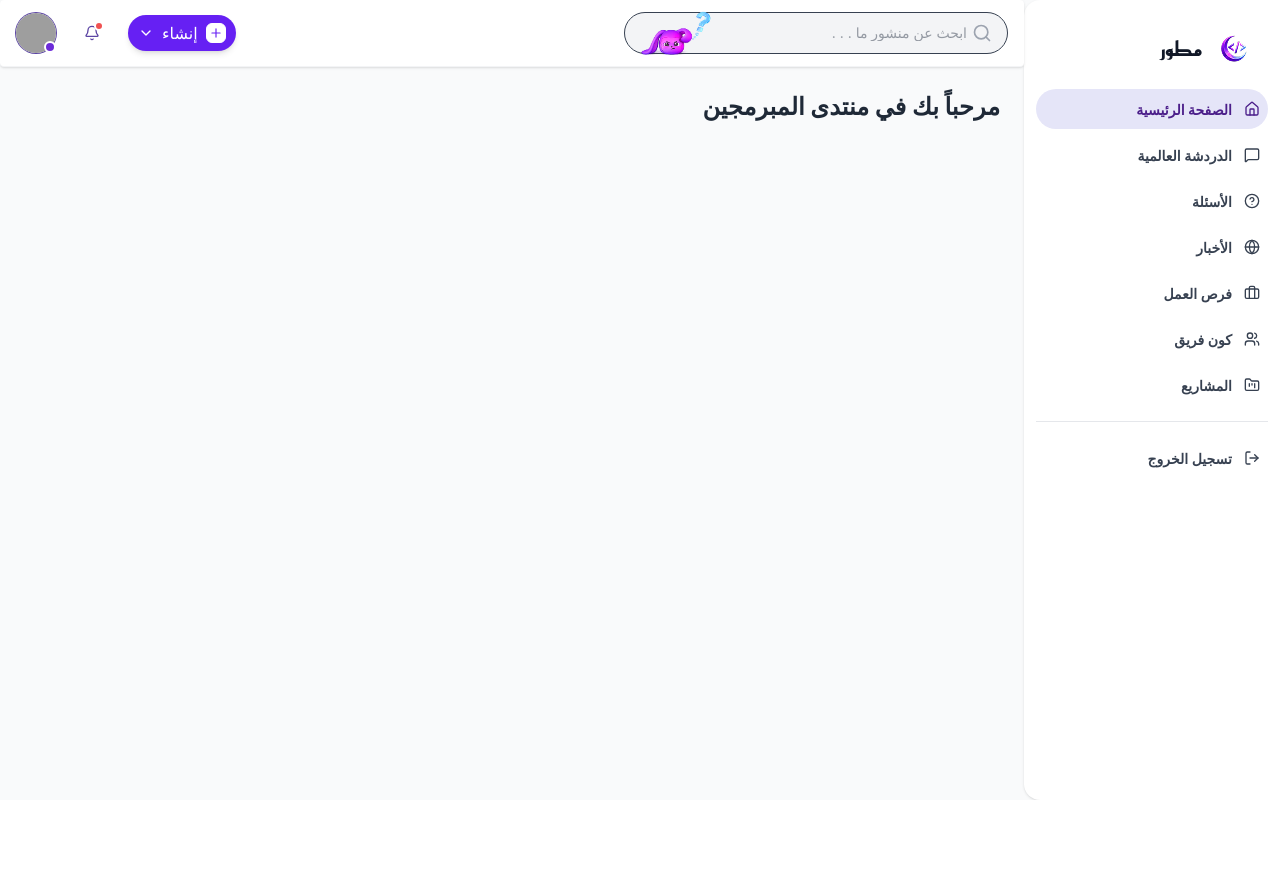
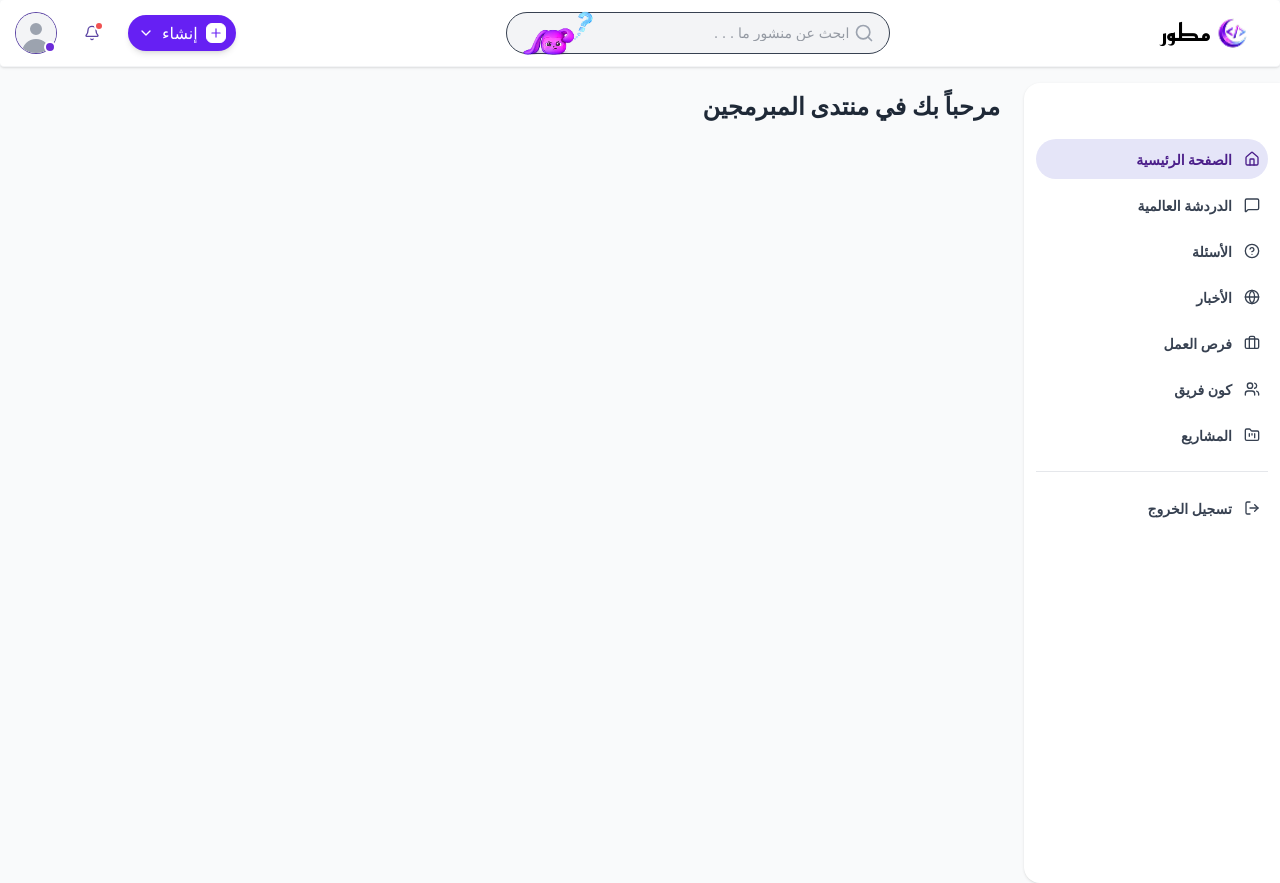
Before and after one commit to FatimaAlajily/motawwir-client, a React (Vite) app: page /dashbord in a window 1280 px wide. Before the commit the page ends 800 px from the top, so only its background shows below. Built offline with nearby package versions, Linux system fonts and the light colour scheme; grey boxes are pictures that could not be loaded.

Commit message:
Finish SideBar and NavBar Design

```diff
--- a/src/features/auth/components/common/LoginForm.tsx
+++ b/src/features/auth/components/common/LoginForm.tsx
@@ -50,7 +50,7 @@ const LoginForm = () => {
     });
     if (response.status === "success") {
       setAttempts(0);
-      navigate("/api/auth/login"); // navigate to dashboard don't forget
+      navigate("/dashbord"); // navigate to dashboard don't forget
     } else {
       setIsShaking(true);
       setTimeout(() => setIsShaking(false), 400);
--- a/src/features/auth/types/user/User.ts
+++ b/src/features/auth/types/user/User.ts
@@ -4,7 +4,7 @@ export type User = {
   id: number;
   user_name: string;
   email?: string;
-  avatar: string | null;
+  avatar: string;
   role: Role;
   is_banned?: boolean;
   ban_reason?: string | null;
--- a/src/pages/Dashbord.tsx
+++ b/src/pages/Dashbord.tsx
@@ -3,26 +3,27 @@ import { SideBar } from "../shared/components/common/SideBar";
 
 const Dashbord = () => {
   return (
-    <div className="flex min-h-screen bg-gray-50 rtl">
-      {/* ---------- SideBar Mnue ---------- */}
-      <aside className="sticky top-0 h-screen shrink-0">
-        <SideBar />
-      </aside>
-
+    <div className="min-h-screen bg-gray-50 rtl flex flex-col">
       {/* ---------- NavBar Header --------- */}
 
-      <div className="flex flex-col flex-1 min-w-0">
-        <header className="sticky top-0 z-40">
+      <div className="">
+        <header className=" top-0 z-20">
           <NavBar />
         </header>
 
-        {/* ---------- Main Content --------- */}
+        {/* ---------- SideBar Mnue ---------- */}
+        <div className="flex flex-1">
+          <aside className="sticky top-16 h-[calc(100vh-80px) mt-4">
+            <SideBar />
+          </aside>
 
-        <main className="p-6">
-          <h1 className="text-2xl font-bold text-gray-800">
-            مرحباً بك في منتدى المبرمجين
-          </h1>
-        </main>
+          {/* ---------- Main Content --------- */}
+          <main className="flex-1 p-6">
+            <h1 className="text-2xl font-bold text-gray-800">
+              مرحباً بك في منتدى المبرمجين
+            </h1>
+          </main>
+        </div>
       </div>
     </div>
   );
--- a/src/shared/components/common/AvatarBar.tsx
+++ b/src/shared/components/common/AvatarBar.tsx
@@ -6,7 +6,10 @@ import {
   DropdownItem,
 } from "flowbite-react";
 
+import { useAuthStore } from "../../../features/auth/store/useAuthStore";
+
 const AvatarBar = () => {
+  const user = useAuthStore((state) => state.user);
   return (
     <Dropdown
       arrowIcon={false}
@@ -14,8 +17,8 @@ const AvatarBar = () => {
       label={
         <div className="relative">
           <Avatar
-            alt="User settings"
-            img="https://flowbite.com/docs/images/people/profile-picture-5.jpg"
+            alt="حساب المستخدم"
+            img={user?.avatar}
             rounded
             className="ring-1 rounded-full ring-[#5C45A4]"
           />
@@ -25,10 +28,10 @@ const AvatarBar = () => {
       }
     >
       <DropdownHeader>
-        <span className="block text-sm font-bold">Fatima Salih</span>
+        <span className="block text-sm font-bold">{user?.user_name}</span>
 
         <span className="block truncate text-sm font-medium text-gray-500">
-          fatima@gmail.com
+          {user?.email}
         </span>
       </DropdownHeader>
 
--- a/src/shared/components/common/NavBar.tsx
+++ b/src/shared/components/common/NavBar.tsx
@@ -2,10 +2,11 @@
 
 import SearchBar from "./SearchBar";
 import CreateButton from "./CreateButton";
-import { Navbar } from "flowbite-react";
+import { Navbar, NavbarBrand } from "flowbite-react";
 import NotificationBar from "./NotificationBar";
 import AvatarBar from "./AvatarBar";
-// import SideBarIcons from "../common/SideBarIcons";
+
+import motawwerLogo from "../../../assets/images/Logo.png";
 
 export function NavBar() {
   return (
@@ -14,6 +15,19 @@ export function NavBar() {
       rounded
       className="bg-white px-6 py-3 shadow-sm border-b border-gray-100"
     >
+      <NavbarBrand>
+        <img
+          src={motawwerLogo}
+          className="mr-3 h-6 sm:h-9"
+          alt="Flowbite React Logo"
+        />
+        <span
+          className="self-center whitespace-nowrap text-2xl font-semibold dark:text-white"
+          style={{ fontFamily: '"Reem Kufi", sans-serif' }}
+        >
+          مطور
+        </span>
+      </NavbarBrand>
       {/* -------- Middle Sectuion Search ---------- */}
       <SearchBar />
 
--- a/src/shared/components/common/SideBar.tsx
+++ b/src/shared/components/common/SideBar.tsx
@@ -19,30 +19,15 @@ import {
   LogOut,
 } from "lucide-react";
 
-import Logo from "../../../assets/images/Logo.png";
 import SideBarIcons from "../common/SideBarIcons";
 export function SideBar() {
   return (
     <Sidebar
       aria-label="نافذة الاقسام"
-      className="bg-white [&>div]:bg-white [&>div]:border-none rounded-l-2xl min-h-screen py-4 shadow-sm"
+      className="bg-white [&>div]:bg-white [&>div]:border-none rounded-l-2xl min-h-screen pt-10 pb-4 shadow-sm"
     >
-      {/* ---------- Motawwer */}
-      <div className="flex items-center gap-3 px-4 mb-6">
-        <img
-          src={Logo}
-          alt="Motaweer Logo"
-          className="w-[38] h-[33] object-contain"
-        />
-        <span
-          className="text-xl font-bold text-gray-900"
-          style={{ fontFamily: '"Reem Kufi", sans-serif' }}
-        >
-          مطور
-        </span>
-      </div>
       <SidebarItems>
-        <SidebarItemGroup className="space-y-1.5">
+        <SidebarItemGroup className="space-y-1.5 mt-6">
           <SidebarItem
             href="#"
             icon={() => (
```
